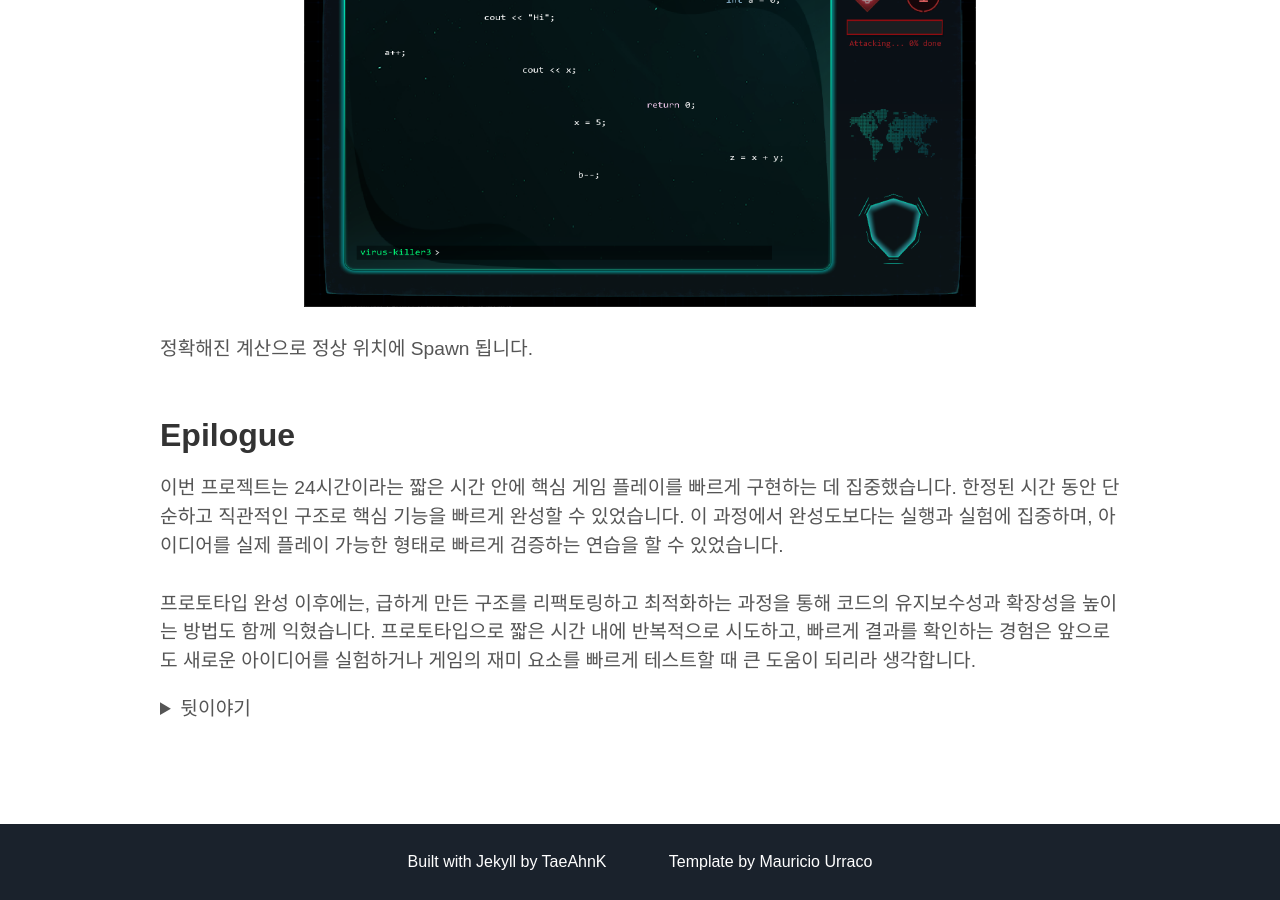
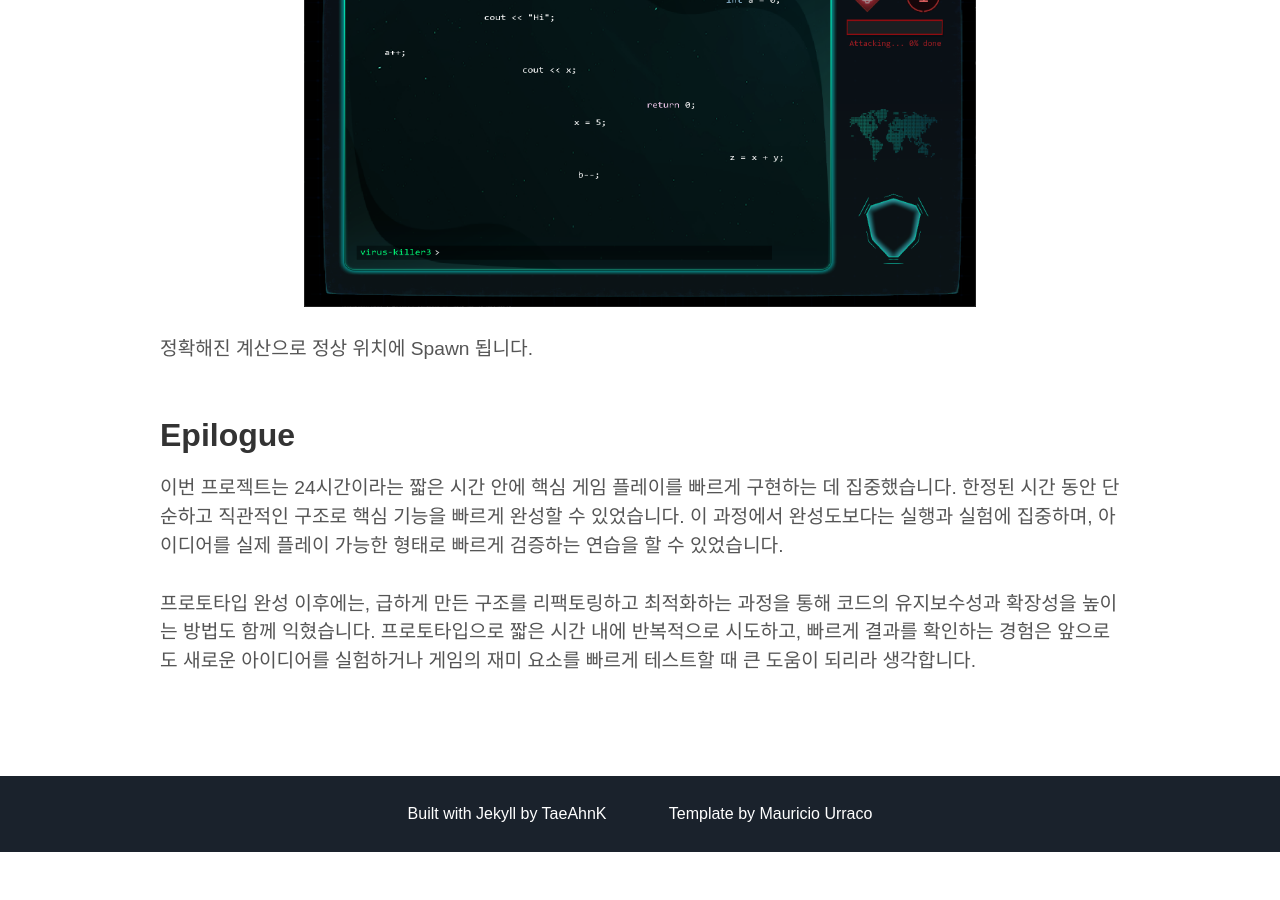
Before and after one commit to TaeAhnK/taeahnk.github.io, a Jekyll site: the page built from _projects/CoDefence.md, in a window 1280 px wide and 900 px high, scrolled down 5073 px. Built offline with Jekyll 4.4.1, drawn with Linux system fonts in a browser that asks for light colours; some web fonts are replaced; after the commit the page ends 5925 px from its top, so only the background shows below that.

Commit message:
[Edit] Edit on CoDefence

```diff
--- a/_projects/CoDefence.md
+++ b/_projects/CoDefence.md
@@ -337,9 +337,3 @@ Word를 초기화할 때 Width도 변경하도록 수정하고, 좌표 계산의
 이번 프로젝트는 24시간이라는 짧은 시간 안에 핵심 게임 플레이를 빠르게 구현하는 데 집중했습니다. 한정된 시간 동안 단순하고 직관적인 구조로 핵심 기능을 빠르게 완성할 수 있었습니다. 이 과정에서 완성도보다는 실행과 실험에 집중하며, 아이디어를 실제 플레이 가능한 형태로 빠르게 검증하는 연습을 할 수 있었습니다. <br><br>
 프로토타입 완성 이후에는, 급하게 만든 구조를 리팩토링하고 최적화하는 과정을 통해 코드의 유지보수성과 확장성을 높이는 방법도 함께 익혔습니다.
 프로토타입으로 짧은 시간 내에 반복적으로 시도하고, 빠르게 결과를 확인하는 경험은 앞으로도 새로운 아이디어를 실험하거나 게임의 재미 요소를 빠르게 테스트할 때 큰 도움이 되리라 생각합니다.
-
-<details markdown="1">
-<summary>뒷이야기</summary>
-
-> _부트캠프 두번째 프로젝트로 디펜스 게임 제작이 있었지만, 강사님께서 프로젝트 동안 다른 공부를 하고 싶으면 그것도 괜찮다고 하셔서 따로 진행 중이던 언리얼 프로젝트를 진행했다.<br><br> 몇 달 후 부트캠프 수료 이틀 전에 매니저님께서 디펜스 게임을 포함해 총 3개의 프로젝트를 제출해야 한다고 하셨다. 하루 만에 디펜스 게임 하나를 제작하고, 영상과 결과물을 제출해야 했다. <br><br> 언젠가 코드 타자 연습을 만들어 보겠다는 계획이 있었고, 이를 디펜스 게임과 조합할 방법으로 산성비가 떠올라 빠르게 기획했다. 배경은 마침 보이던 Sci-Fi UI 에셋을 활용해 컴퓨터에 침투하는 바이러스 제거라는 컨셉을 만들었다. 최적화, 객체 지향 등등 생각할 것은 많았지만 신경쓸 겨를도 없었다. 다급함과 함께 밤을 꼬박 새워 다음날 오전 9시에 제출을 완료했다. 힘들긴 했지만 나름 재미있는 경험이었다._
-</details>
```
